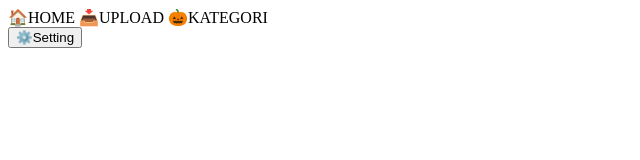
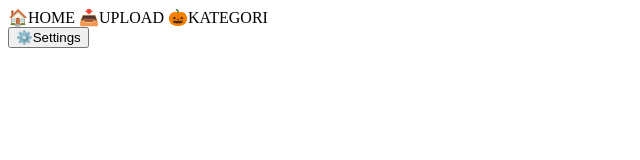
Before and after one commit to bulukges/bulukges, a plain HTML site: page index.html in a window 1280 px wide. Shown: the full height of the page, 0-640 px from the left. Drawn offline with Linux system fonts and the light colour scheme.

Commit message:
Second Commit to fix

```diff
--- a/index.html
+++ b/index.html
@@ -13,7 +13,7 @@
             <span class="nav-item">🎃KATEGORI</span>
         </div>
         <div class="right">
-            <button class="setting">⚙️Setting</button>
+            <button class="setting">⚙️Settings</button>
         </div>
     </div>
 </body>
```
